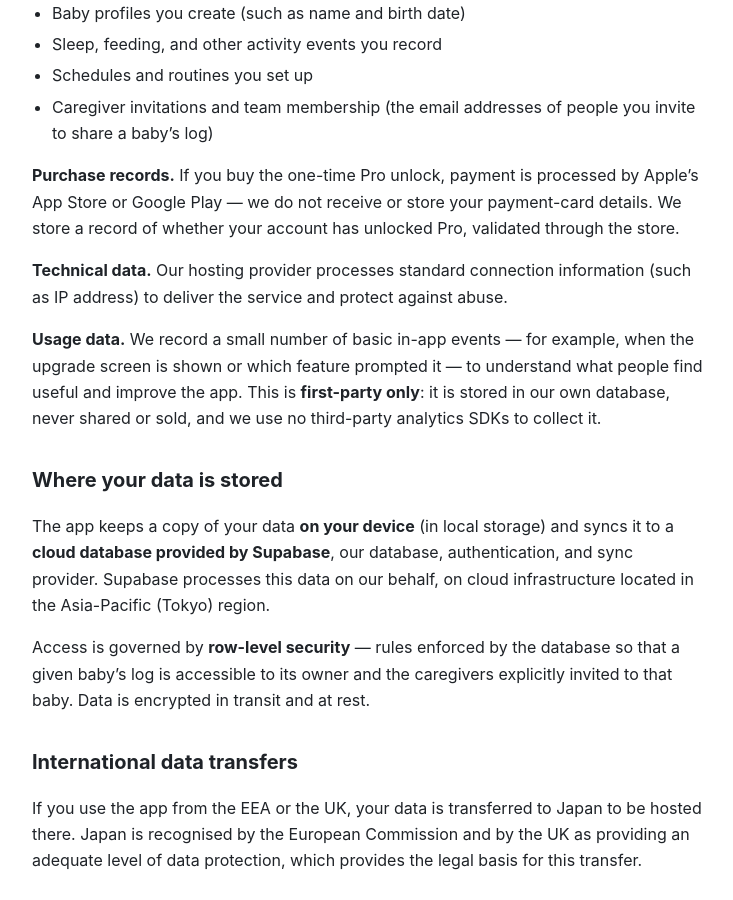
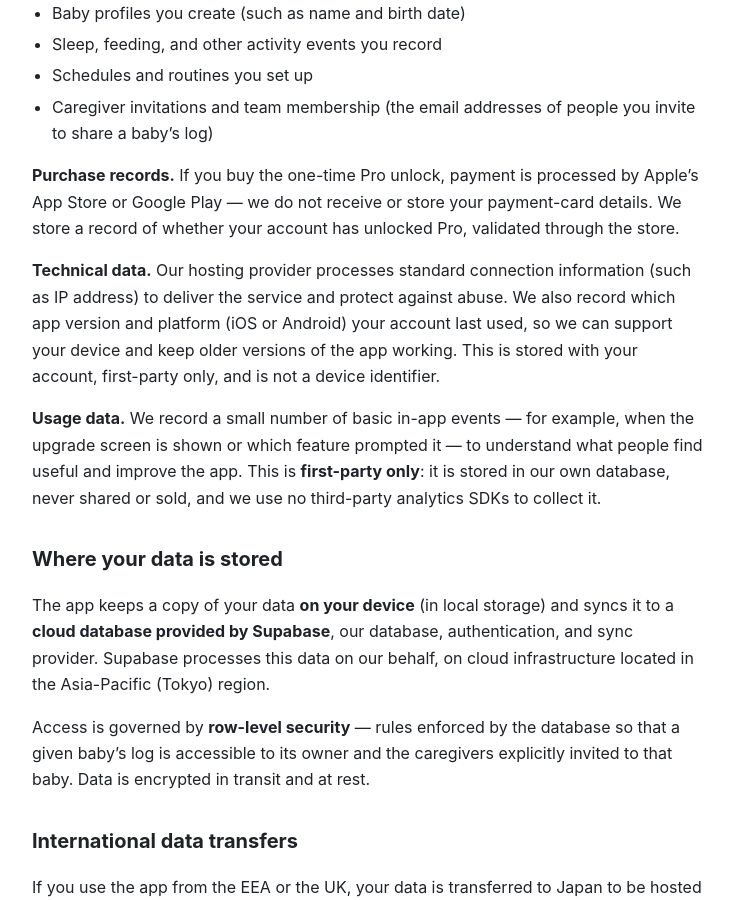
Before and after one commit to Bean-Studio-Apps/ahhlo-site, a Jekyll site: the page built from privacy.md, in a window 1280 px wide and 900 px high, scrolled down 1065 px. Shown: the whole window, without its empty margins (272-1005 px from the left). Built offline with Jekyll 4.4.1, drawn with Linux system fonts in a browser that asks for light colours; some of the changed text lies outside the part shown.

Commit message:
Android is live on Google Play; privacy: declare app-version/platform technical data
- Landing: replace the 'coming soon' line with a Google Play download CTA.
- Privacy (Technical data): declare the account-linked last-used app
  version + platform (first-party, not a device identifier); bump the
  last-updated date to 9 September 2026.

Co-Authored-By: Claude Fable 5 <noreply@anthropic.com>

```diff
--- a/index.html
+++ b/index.html
@@ -24,7 +24,10 @@ permalink: /
         href="https://apps.apple.com/us/app/ahhlo-baby-tracker/id6773663949"
         id="cta"
         class="cta">Download on the App Store</a>
-      <p class="store-soon">Android — coming soon to Google Play</p>
+      <a
+        href="https://play.google.com/store/apps/details?id=com.beanstudio.tinytriumphs"
+        id="cta-play"
+        class="cta">Get it on Google Play</a>
     </div>
     <p class="cta-note">No ads. No subscription. No data selling.</p>
   </section>
--- a/privacy.md
+++ b/privacy.md
@@ -4,7 +4,7 @@ title: Privacy Policy
 permalink: /privacy/
 ---
 
-<p class="updated">Last updated: 2 June 2026</p>
+<p class="updated">Last updated: 9 September 2026</p>
 
 This policy explains what personal data the Ahhlo app ("the app")
 collects, how it is used, and the choices you have. The app is provided by Bean
@@ -52,7 +52,10 @@ details. We store a record of whether your account has unlocked Pro, validated
 through the store.
 
 **Technical data.** Our hosting provider processes standard connection information
-(such as IP address) to deliver the service and protect against abuse.
+(such as IP address) to deliver the service and protect against abuse. We also
+record which app version and platform (iOS or Android) your account last used,
+so we can support your device and keep older versions of the app working. This
+is stored with your account, first-party only, and is not a device identifier.
 
 **Usage data.** We record a small number of basic in-app events — for example,
 when the upgrade screen is shown or which feature prompted it — to understand what
```
